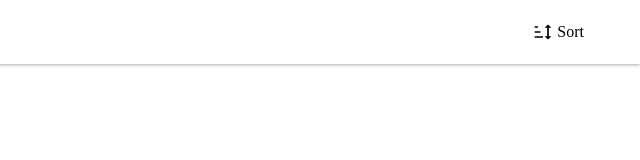
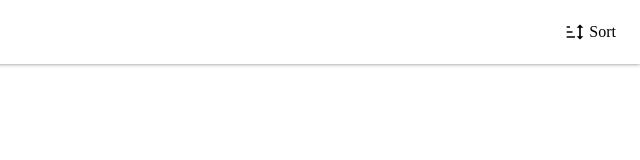
Before and after one commit to devIncogni/to-do, a website built with webpack: page src/template.htm in a window 1280 px wide. Shown: the full height of the page, 640-1280 px from the left. Built offline with nearby package versions, Linux system fonts and the light colour scheme.

Commit message:
- changed basic HTML Structure to better fit side bars - finalized header styles

```diff
--- a/src/header-styles.css
+++ b/src/header-styles.css
@@ -33,7 +33,7 @@
 .misc-options-holder {
     width: max-content;
     justify-self: end;
-    margin-right: 2rem;
+    /* margin-right: 2rem; */
 
     padding: 0.25rem 0.5rem;
     border-radius: 0.25rem;
--- a/src/normal-styles.css
+++ b/src/normal-styles.css
@@ -1,4 +1,13 @@
 body {
+    display: flex;
+    /* flex-direction: column; */
+
+    min-height: 100vh;
+}
+
+.shown-content {
+    flex: 1;
+
     display: flex;
     flex-direction: column;
 
--- a/src/template.htm
+++ b/src/template.htm
@@ -9,6 +9,9 @@
 
 <body>
 
+    <div class="side-nav-bar"></div>
+
+    <div class="shown-content">
         <div class="header">
             <div class="hamburger">
                 <img src="./menu.svg" alt="">
@@ -30,10 +33,11 @@
         </div>
 
         <div class="main-content">
-        <div class="side-nav-bar"></div>
             <div class="task-list"></div>
+        </div>
+    </div>
     <div class="task-details"></div>
-    </div>
+
 </body>
 
 </html>
```
Lines whose indentation alone changed are shown as unchanged.
